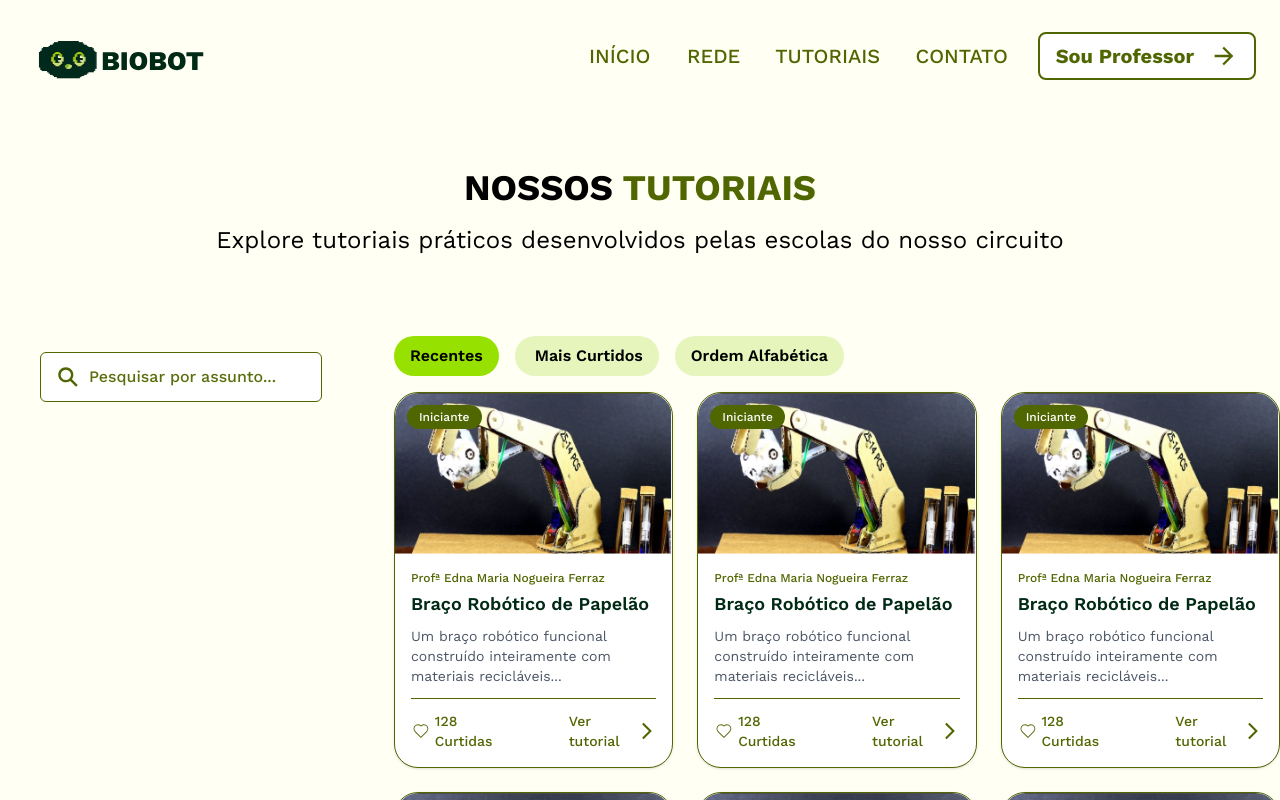
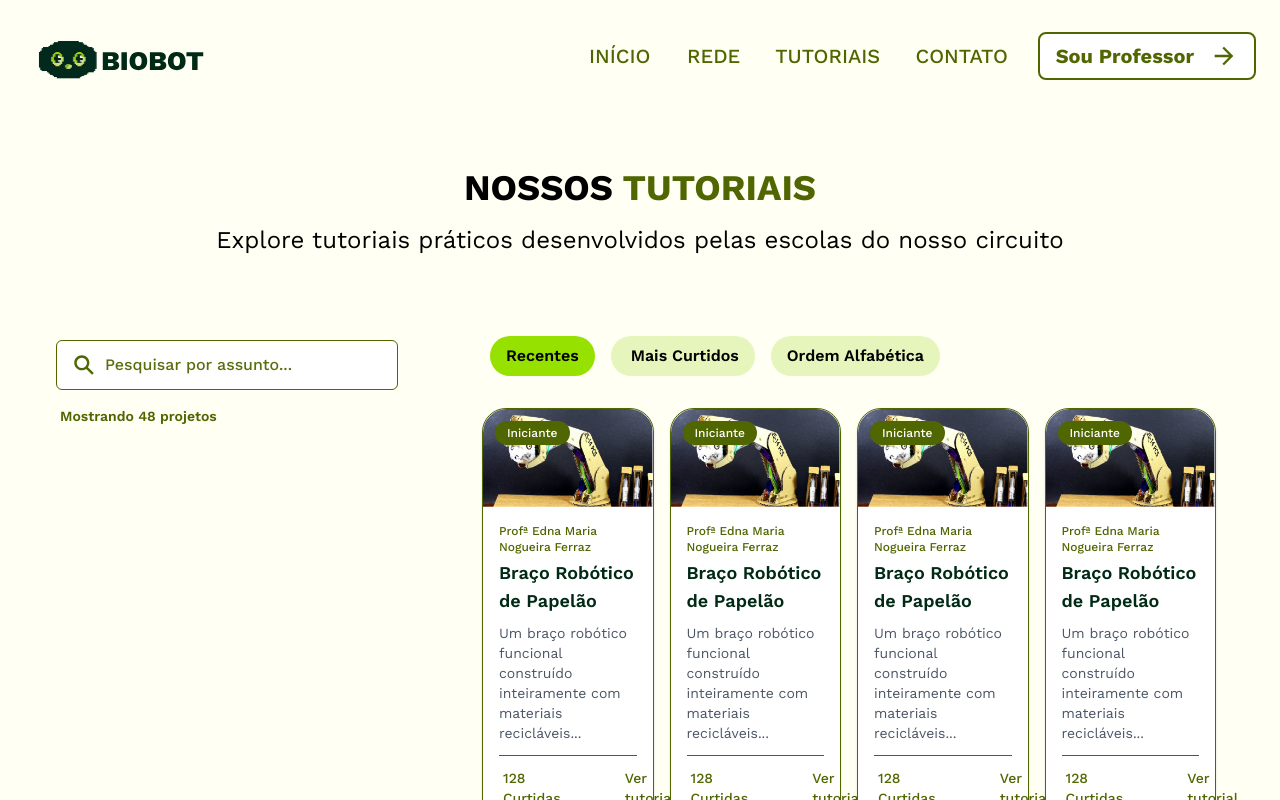
Before and after one commit to robotica-caragua/robotica-frontend, a Next.js app: page /tutorial in a window 1280 px wide. Shown: the top 800 px of the page. Built offline with nearby package versions, Linux system fonts and the light colour scheme.

Commit message:
style: Improve layout and spacing in tutorial page for better design

```diff
--- a/src/app/tutorial/page.js
+++ b/src/app/tutorial/page.js
@@ -19,21 +19,22 @@ export default function tutorial() {
         </div>
 
         {/* CONTAINER PRINCIPAL LADO A LADO */}
-        <div className="flex flex-row justify-between w-full items-start gap-8">
+        <div className="flex flex-row  w-full items-start gap-15">
 
           {/* COLUNA DA ESQUERDA */}
-          <div className="mt-4 flex flex-col gap-4">
+          <div className="mt-1 flex flex-col gap-4">
             <SearchBar />
+            <p className='text-verde-musgo text-sm ml-15 font-semibold'>Mostrando 48 projetos</p>
           </div>
 
           {/* COLUNA DA DIREITA: FILTROS + GRID DE CARDS */}
-          <div className="flex flex-col gap-4 flex-1">
-            <div className="flex flex-row gap-4">
+          <div className="flex flex-col  gap-8 flex-1">
+            <div className="flex flex-row ml-2 gap-4">
               <div className="rounded-3xl bg-verde-oliva items-center py-1 px-4">
                 <p className="mt-1 text-base font-semibold">Recentes</p>
               </div>
               <FilterButton>
-                <p className="ms-1 text-base font-semibold">Mais Curtidos</p>
+                <p className="ms-1 text-base  font-semibold">Mais Curtidos</p>
               </FilterButton>
               <FilterButton>
                 <p className="text-base font-semibold">Ordem Alfabética</p>
@@ -41,7 +42,10 @@ export default function tutorial() {
             </div>
 
             {/* CARDS EM COLUNAS */}
-            <div className="grid grid-cols-1 md:grid-cols-2 xl:grid-cols-3 gap-6 w-full">
+            <div className="grid grid-cols-1 md:grid-cols-2 xl:grid-cols-4 gap-4 place-items-center mr-16">
+              <Card> </Card>
+              <Card> </Card>
+              <Card> </Card>
               <Card> </Card>
               <Card> </Card>
               <Card> </Card>
--- a/src/components/Card.js
+++ b/src/components/Card.js
@@ -7,7 +7,7 @@ export function Card({ children }) {
   return (
     <div className="w-full max-w-xs rounded-3xl border border-verde-musgo bg-white shadow-sm">
 
-      <div className="relative  rounded-t-3xl overflow-hidden">
+      <div className="relative rounded-t-3xl overflow-hidden">
         <div className="absolute top-3 left-3 bg-verde-musgo text-white text-xs font-medium px-3 py-1 rounded-full z-10">
             <p>Iniciante</p>
         </div>
@@ -29,7 +29,7 @@ inteiramente com materiais recicláveis...</p>
         <CiHeart className="text-verde-musgo text-2xl" />
         <p className="text-sm text-verde-musgo font-medium ml-1">128 Curtidas</p>
         <p className="text-sm text-verde-musgo font-medium ml-16">Ver tutorial</p>
-        <MdArrowForwardIos className="text-verde-musgo text-2xl ml-1" />
+        <MdArrowForwardIos className="text-verde-musgo text-xl ml-1" />
         </div>
       </div>
     </div>
--- a/src/components/SearchBar.js
+++ b/src/components/SearchBar.js
@@ -2,7 +2,7 @@ import { IoSearchSharp } from "react-icons/io5";
 
 export function SearchBar() {
   return (
-    <div className="w-full max-w-md px-10">
+    <div className="w-full max-w-md ml-4 px-10">
       <div className="relative flex items-center">
         <div className="absolute left-4 text-verde-musgo">
           <IoSearchSharp className="text-verde-musgo text-2xl" />
@@ -10,7 +10,7 @@ export function SearchBar() {
         <input
           type="text"
           placeholder="Pesquisar por assunto..."
-          className="w-full py-3 pl-12 pr-5 border-1 bg-white border border-verde-musgo rounded-md text-verde-musgo placeholder-verde-musgo/95  text-base font-medium"
+          className="w-full py-3 pl-12 pr-16  border-1 bg-white border border-verde-musgo rounded-md text-verde-musgo placeholder-verde-musgo/95  text-base font-medium"
         />
       </div>
     </div>
```
